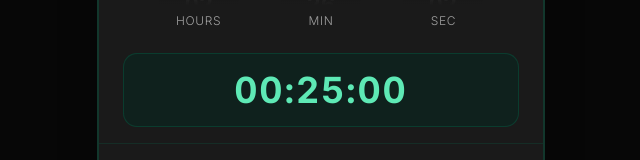
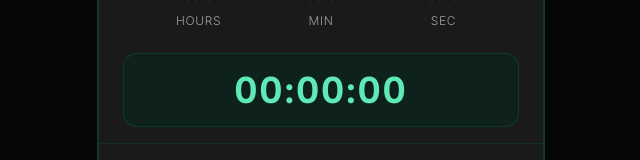
Before and after one commit to raphabruno7/Timer-X2, a Next.js app: page /manual in a window 1280 px wide. Shown: the part 446-606 px from the top of the page, without its empty margins (319-959 px from the left). Built offline with nearby package versions, Linux system fonts and the light colour scheme; no server answers.

Commit message:
fix: set initial time to 00:00:00 in TimePicker
- Change default minutes from 25 to 0
- Now TimePicker starts with 00:00:00 instead of 00:25:00
- Better user experience with clean initial state

```diff
--- a/src/components/ui/TimePicker.tsx
+++ b/src/components/ui/TimePicker.tsx
@@ -13,7 +13,7 @@ interface TimePickerProps {
 
 export function TimePicker({ isOpen, onClose, onConfirm }: TimePickerProps) {
   const [hours, setHours] = useState(0);
-  const [minutes, setMinutes] = useState(25);
+  const [minutes, setMinutes] = useState(0);
   const [seconds, setSeconds] = useState(0);
 
   const hoursRef = useRef<HTMLDivElement>(null);
```
